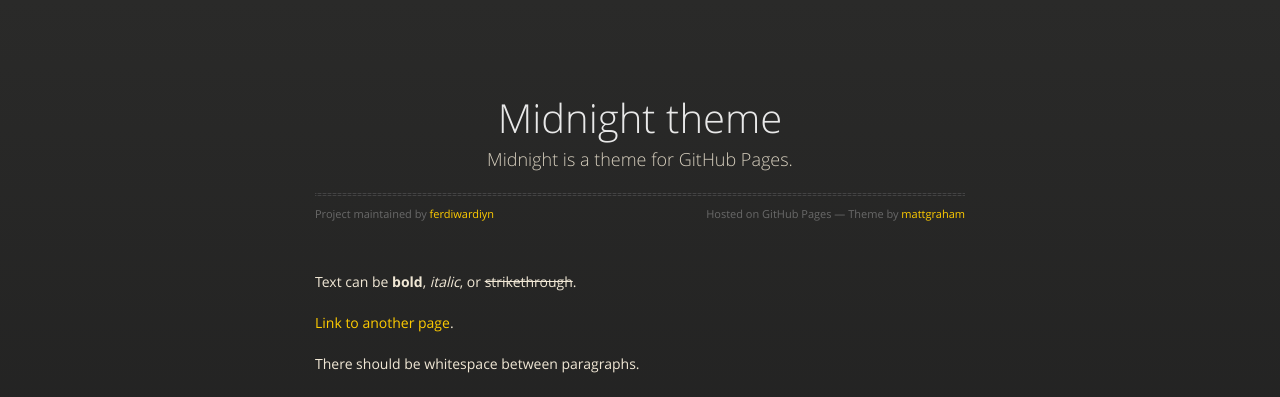
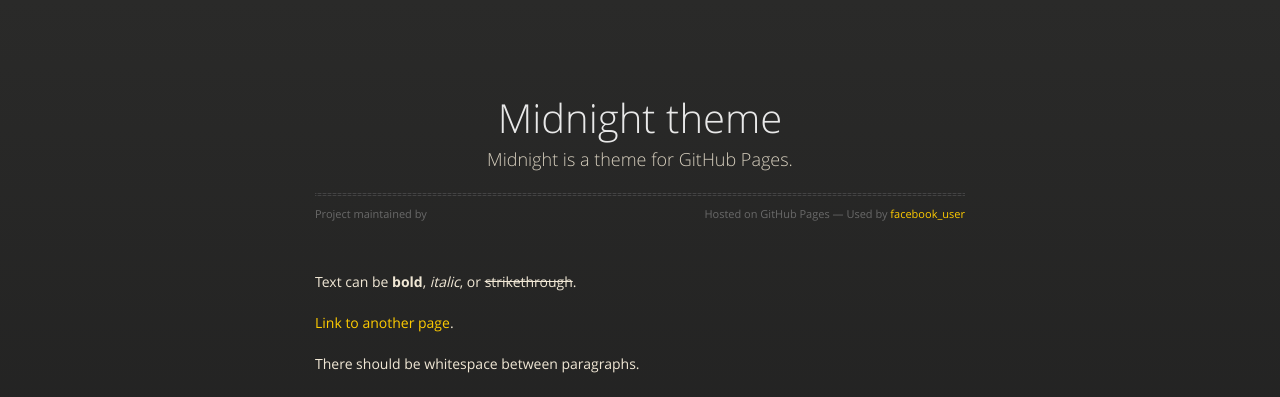
Before and after one commit to ferdiwardiyn/privacy.ferdiwardiyan.eu.org, a Jekyll site: the page built from index.md, in a window 1280 px wide and 900 px high. Shown: the top 397 px of the window. Built offline with Jekyll 4.4.1, drawn with Linux system fonts in a browser that asks for light colours.

Commit message:
Update default.html

```diff
--- a/_layouts/default.html
+++ b/_layouts/default.html
@@ -38,8 +38,8 @@
           <h1>{{ site.title | default: site.github.repository_name }}</h1>
           <p>{{ site.description | default: site.github.project_tagline }}</p>
           <hr>
-          <span class="credits left">Project maintained by <a href="{{ site.github.owner_url }}">{{ site.github.owner_name }}</a></span>
-          <span class="credits right">Hosted on GitHub Pages &mdash; Theme by <a href="https://twitter.com/mattgraham">mattgraham</a></span>
+          <span class="credits left">Project maintained by <a href="{{ site.owner_url }}">{{ site.owner_name }}</a></span>
+          <span class="credits right">Hosted on GitHub Pages &mdash; Used by <a href="https://facebook.com/facebook_user">facebook_user</a></span>
         </div>
 
         {{ content }}
```
